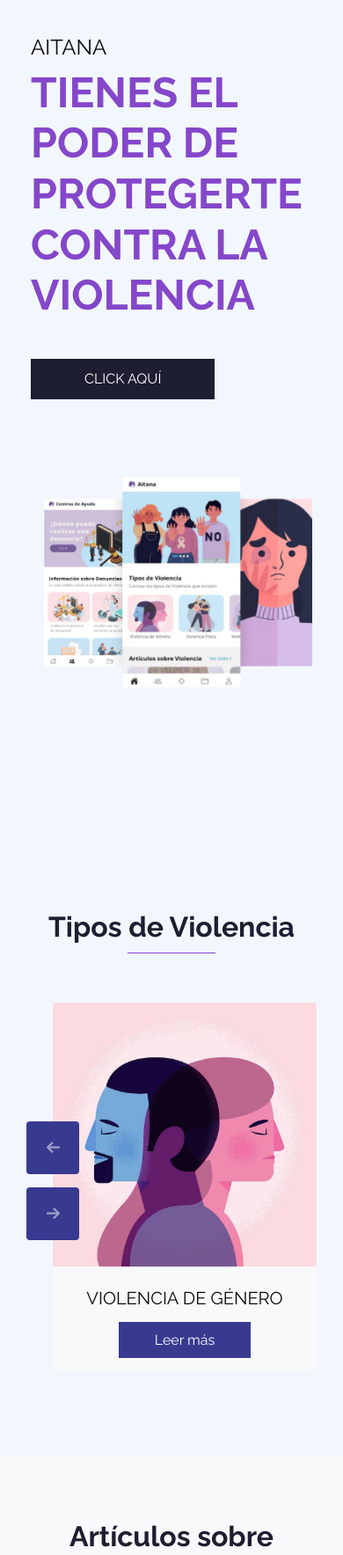
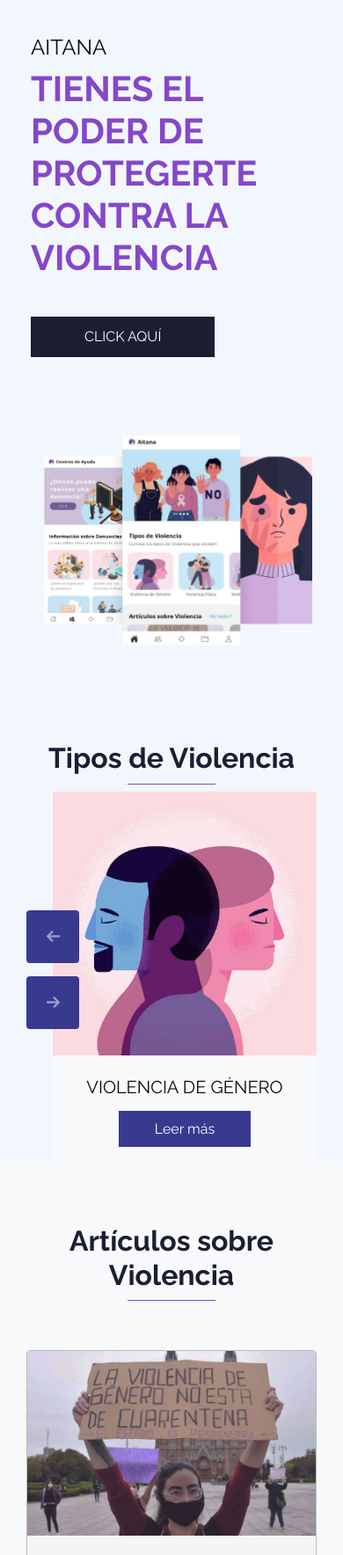
Before and after one commit to naisireth/Urbe-App-Web, a PHP site: page / in a window 390 px wide. Shown: the part 60-1828 px from the top of the page at 88% size. Run offline with PHP 8.4, Linux system fonts and the light colour scheme; some libraries are stand-ins or nearby versions.

Commit message:
margin responsive

```diff
--- a/css/responsive-home.css
+++ b/css/responsive-home.css
@@ -246,6 +246,10 @@
         font-size: 1.5rem;
     }
 
+    .slider_section .detail-box h1 {
+        font-size: 2.5rem;
+      }
+
     .section-2 {
         font-size: 2rem;
     }
--- a/index.html
+++ b/index.html
@@ -124,9 +124,9 @@
 
 
    <!-- Team Start -->
-   <div class="container-fluid py-5">
-    <div class="container py-5">
-      <div class="heading_container py-5">
+   <div class="container-fluid py-md-5">
+    <div class="container py-md-5">
+      <div class="heading_container py-md-5">
         <h2>
           Tipos de Violencia
         </h2>
```
